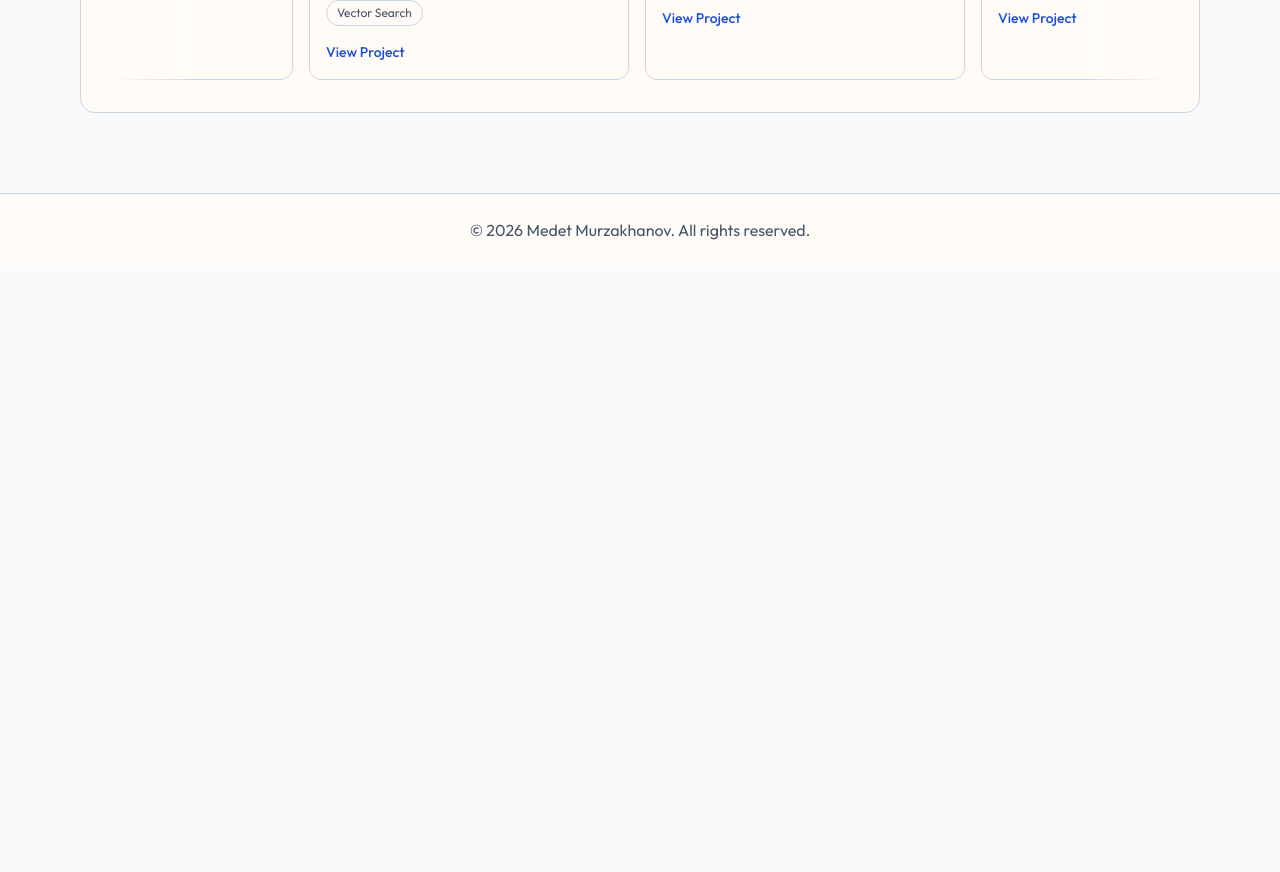
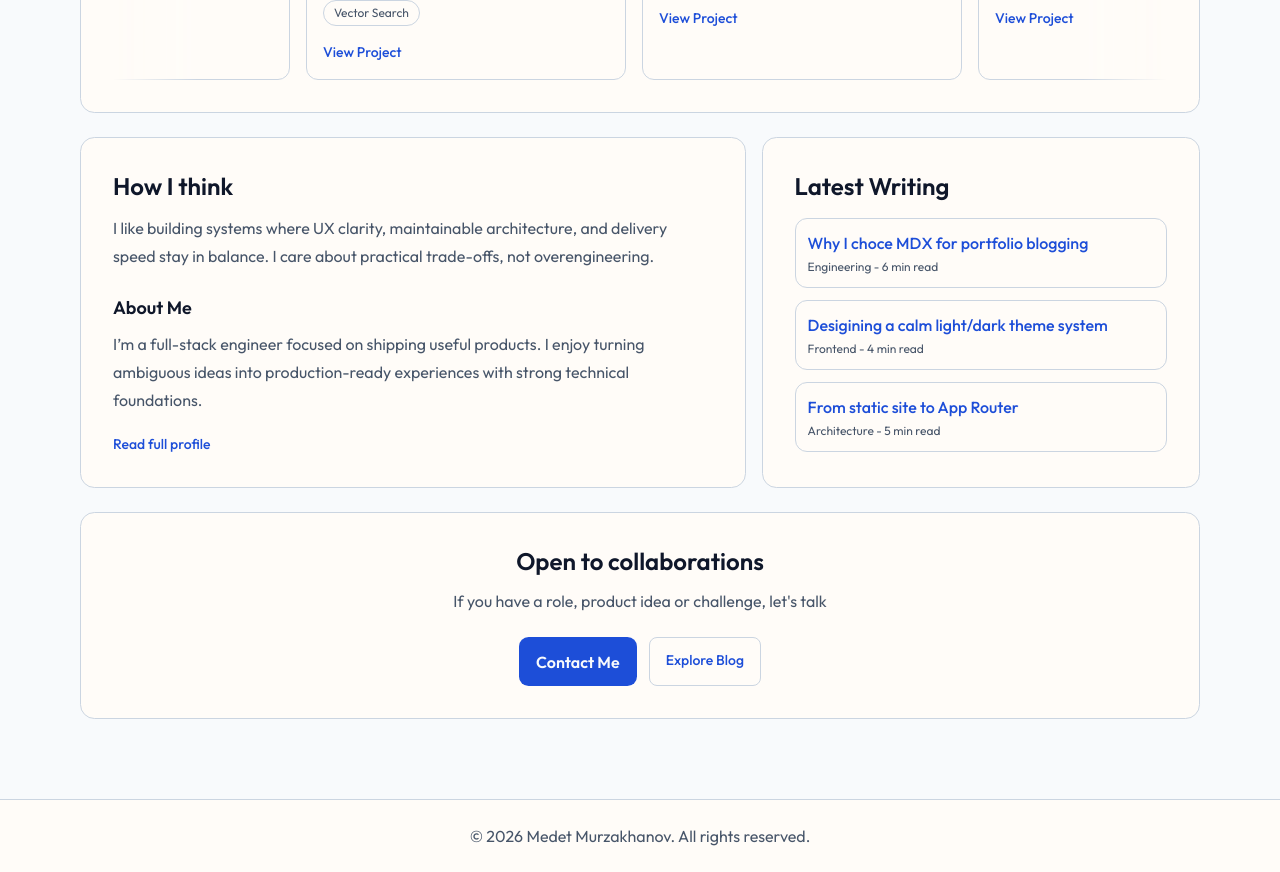
Before and after one commit to mmedved6-kz/PortfolioMM, a Next.js app: page / in a window 1280 px wide. Shown: the part 1000-1872 px from the top of the page. Before the commit the page ends 1266 px from the top, so only its background shows below. Built offline with nearby package versions, Linux system fonts and the light colour scheme.

Commit message:
About me, Recent Blogs and CTA complete

```diff
--- a/app/page.tsx
+++ b/app/page.tsx
@@ -135,6 +135,49 @@ export default function Page() {
             </div>
         </div>
       </section>
+
+      <section className="grid grid-cols-1 lg:grid-cols-5 gap-4">
+        <article className="surface p-6 md:p-8 lg:col-span-3">
+          <h2 className="text-2xl font-semibold">How I think</h2>
+          <p className="mt-3 text-muted leading-7">
+              I like building systems where UX clarity, maintainable architecture, and delivery speed
+              stay in balance. I care about practical trade-offs, not overengineering.
+          </p>
+
+          <h3 className="mt-6 text-lg font-semibold">About Me</h3>
+          <p className="mt-2 text-muted leading-7">
+            I’m a full-stack engineer focused on shipping useful products. I enjoy turning ambiguous
+            ideas into production-ready experiences with strong technical foundations.
+          </p>
+
+          <Link href="/about" className="mt-5 inline-block link-theme text-sm font-medium">
+            Read full profile
+          </Link>
+        </article>
+
+        <article className="surface p-6 md:p-8 lg:col-span-2">
+          <h2 className="text-2xl font-semibold">Latest Writing</h2>
+          <ul className="mt-4 space-y-3">
+            {latestPost.map((post) => (
+              <li key={post.title} className="rounded-xl border border-[var(--border)] p-3">
+                <Link href={post.href} className="font-medium link-theme">
+                  {post.title}
+                </Link>
+                <p className="text-xs text-muted mt-1">{post.meta}</p>
+              </li>
+            ))}
+          </ul>
+        </article>
+      </section>
+
+      <section className="surface p-6 md:p-8 text-center">
+        <h2 className="text-2xl font-semibold">Open to collaborations</h2>
+        <p className="mt-3 text-muted">If you have a role, product idea or challenge, let&apos;s talk</p>
+        <div className="mt-6 flex justify-center gap-3 flex-wrap">
+          <Link href="/contact" className="button-primary inline-block">Contact Me</Link>
+          <Link href="/blog" className="inline-block rounded-lg border border-[var(--border)] px-4 py-3 text-sm font-medium link-theme">Explore Blog</Link>
+        </div>
+      </section>
     </main>
   );
 }
```
